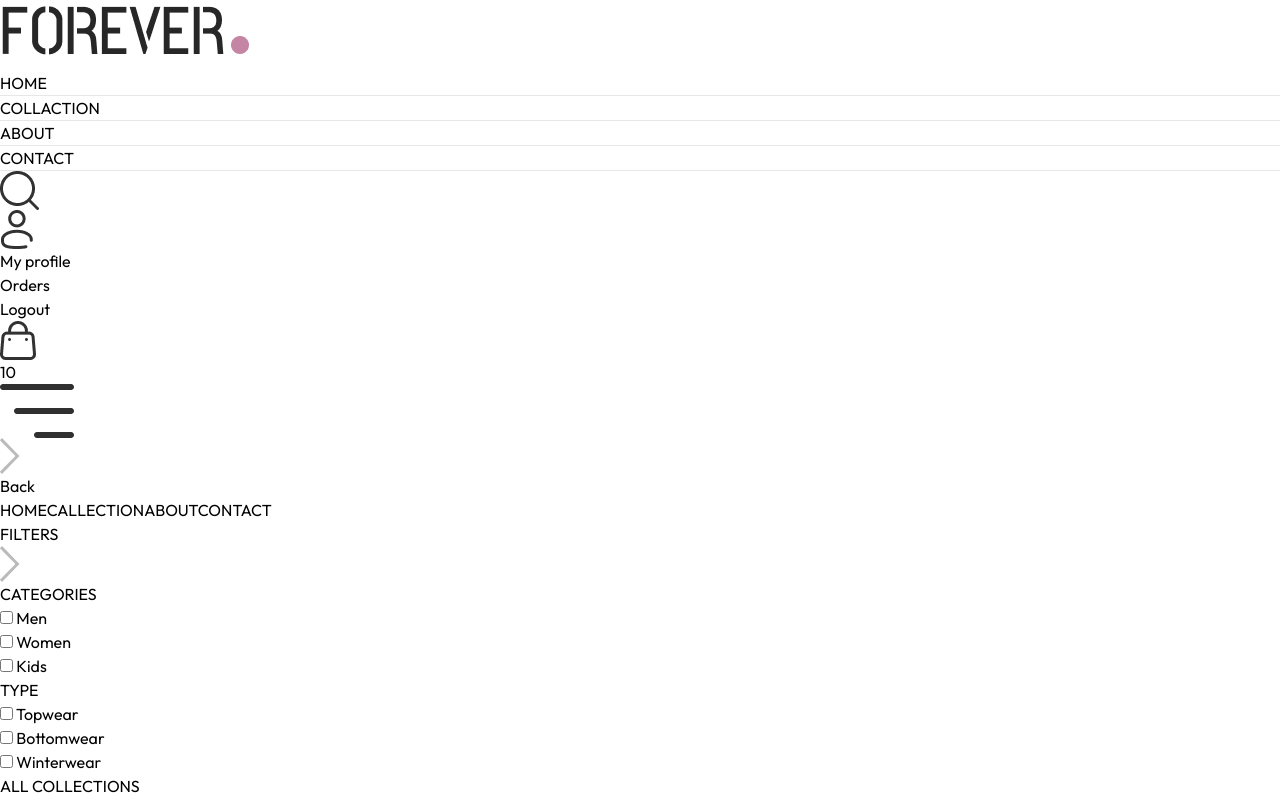
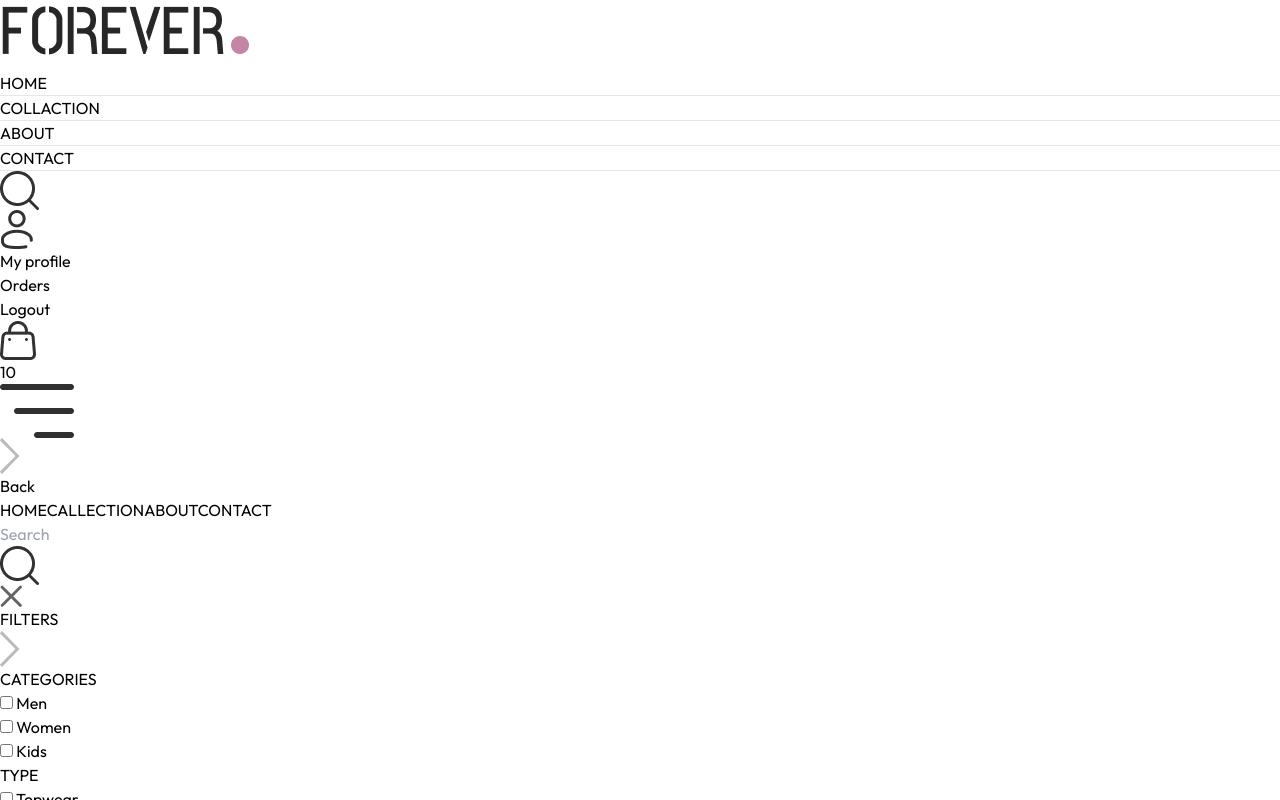
Before and after one commit to mazharulislam-12/forever-ecomerce-app, a React (Vite) app: page /collection in a window 1280 px wide. Both pictures are taken after a click on the picture 19 px from the left and 190 px from the top of the page. Shown: the top 800 px of the page. Built offline with nearby package versions, Linux system fonts and the light colour scheme.

Commit message:
search filter

```diff
--- a/src/App.jsx
+++ b/src/App.jsx
@@ -11,12 +11,14 @@
 import Orders from './pages/Orders';
 import Navbar from './components/Navbar';
 import Footer from './components/Footer';
+import SearchBar from './components/SearchBar';
 
 const App = () => {
   return (
     <div className='px-4 sm:px-[5vw] md:px-[7vw] lg:px-[9vh]'>
 
       <Navbar />
+      <SearchBar/>
       <Routes>
 
 
--- a/src/components/Navbar.jsx
+++ b/src/components/Navbar.jsx
@@ -1,15 +1,19 @@
 import { Link, NavLink } from "react-router-dom";
 import { assets } from "../assets/assets"
-import { useState } from "react";
+import { useContext, useState } from "react";
+import { ShopContext } from "../context/ShopContext";
+import SearchBar from "./SearchBar";
 
 const Navbar = () => {
 
-    const [visable, setVisable] = useState(false)
+    const [visable, setVisable] = useState(false);
+
+    const {setShowSearch} = useContext(ShopContext);
 
     return (
         <div className='flex  items-center justify-between py-5 font-medium '>
             <Link to='/'>
-                <img className="w-36" src={assets.logo} alt="logo" />
+                <img  className="w-36" src={assets.logo} alt="logo" />
             </Link>
             <ul className="hidden sm:flex gap-5 text-sm text-gray-700 ">
 
@@ -33,7 +37,7 @@
             </ul>
 
             <div className="flex items-center gap-6 ">
-                <img src={assets.search_icon} className="w-5 cursor-pointer" alt="search" />
+                <img onClick={() => setShowSearch(true)} src={assets.search_icon} className="w-5 cursor-pointer" alt="search" />
                 <div className="group relative">
                     <img className="w-5 cursor-pointer" src={assets.profile_icon} alt="profile-icon" />
                     <div className="group-hover:block hidden absolute dropdown-menu right-0 pt-4 ">
--- /dev/null
+++ b/src/components/SearchBar.jsx
@@ -0,0 +1,32 @@
+import { useContext, useEffect, useState } from "react";
+import { ShopContext } from "../context/ShopContext";
+import { assets } from "../assets/assets";
+import { useLocation } from "react-router-dom";
+
+const SearchBar = () => {
+
+    const {search, setSearch, showSearch, setShowSearch} = useContext(ShopContext);
+    const [visiable, setVisiable] = useState(false);
+    const location = useLocation();
+
+    useEffect(()=>{
+        if (location.pathname.includes('collection') ) {
+            setVisiable(true)
+        }
+        else{
+            setVisiable(false)
+        }
+    },[location])
+
+    return showSearch  && visiable ?  (
+        <div className="border-t border-b bg-gray-50 text-center">
+            <div className="inline-flex items-center justify-center border border-gray-400 px-5 py-3 my-5 rounded-full w-3/4 sm:w-1/2">
+                <input value={search} onChange={(e)=> setSearch(e.target.value) } className="flex-1 outline-none bg-inherit text-sm" type="text" placeholder="Search" />
+                <img className="w-4" src= {assets.search_icon} alt="" />
+            </div>
+            <img onClick={()=>setShowSearch(false)} className="inline w-4 cursor-pointer ml-3" src= {assets.cross_icon} alt="" />
+        </div>
+    ) : null
+};
+
+export default SearchBar;
--- a/src/context/ShopContext.jsx
+++ b/src/context/ShopContext.jsx
@@ -1,4 +1,4 @@
-import { createContext } from "react";
+import { createContext, useState } from "react";
 import { products } from "../assets/assets";
 
 export const ShopContext = createContext();
@@ -8,11 +8,15 @@
     const currency = '$';
     const delivary_fee = 10;
 
+    const [search, setSearch] = useState('')
+    const [showSearch, setShowSearch] = useState(false)
+
 
 
 
     const value = {
-        products, currency, delivary_fee
+        products, currency, delivary_fee,
+        search, setSearch, showSearch, setShowSearch
     }
 
     return (
--- a/src/pages/Collaction.jsx
+++ b/src/pages/Collaction.jsx
@@ -6,7 +6,7 @@
 
 const Collaction = () => {
 
-    const { products } = useContext(ShopContext)
+    const { products , search, showSearch } = useContext(ShopContext)
     const [showFilter, setShowFilter] = useState(false)
 
     const [filterProducts, setShowFilterProducts] = useState([])
@@ -36,7 +36,12 @@
 
 
     const applyFilter = () => {
-        let productsCopy = products.slice()
+        let productsCopy = products.slice();
+
+           if (showSearch && search) {
+            productsCopy = productsCopy.filter(item => item.name.toLowerCase().includes(search.toLowerCase()))
+           }
+
         if (category.length > 0) {
             productsCopy = productsCopy.filter(item => category.includes(item.category))
         }
@@ -71,7 +76,7 @@
 
     useEffect(() => {
         applyFilter();
-    }, [category, subCategory]);
+    }, [category, subCategory, search, showSearch]);
 
     useEffect(()=>{
         sortProduct()
```
